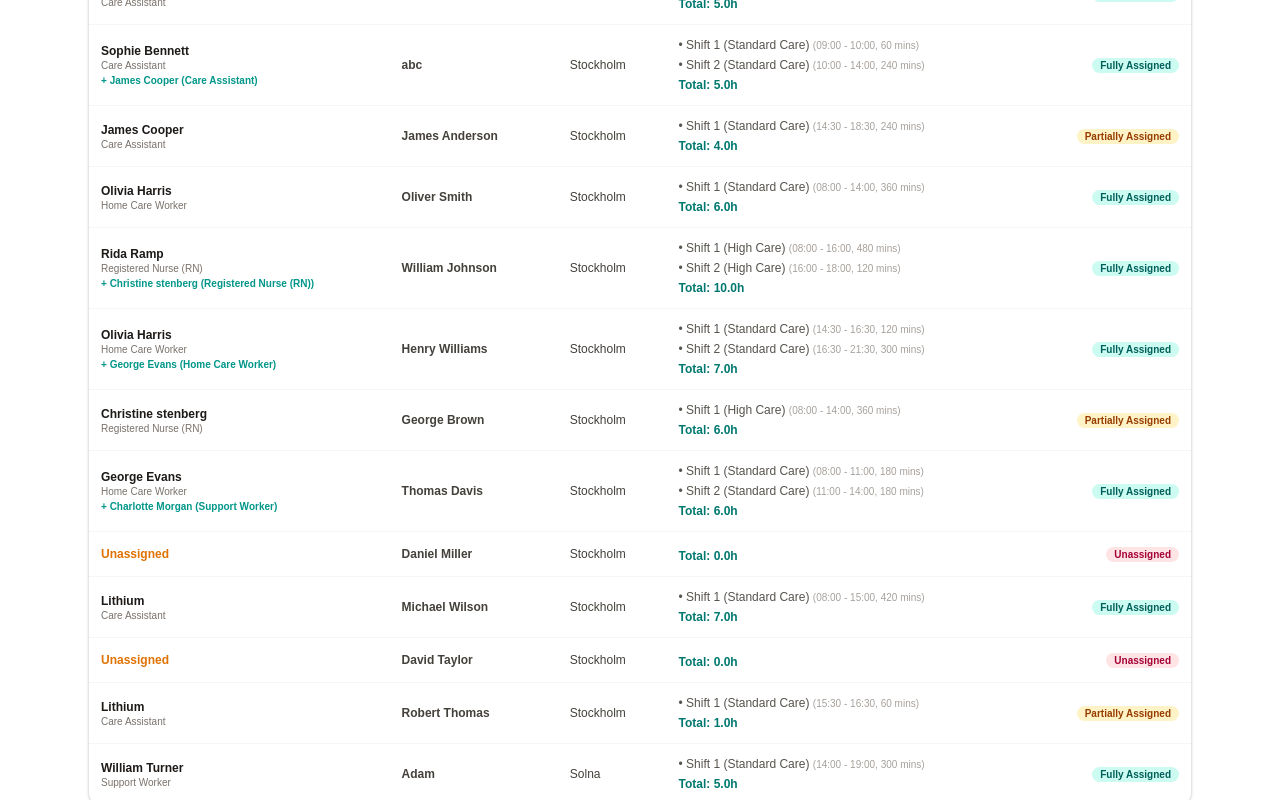
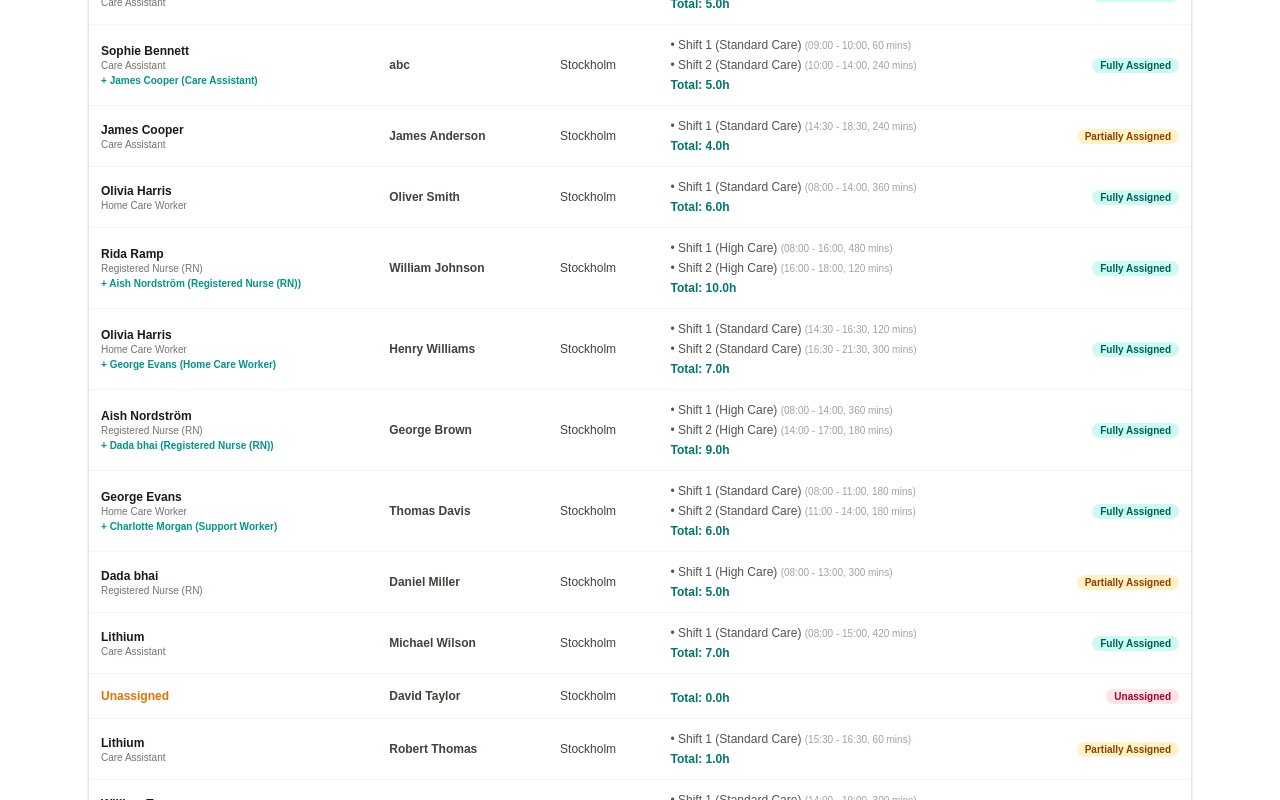
Before and after one commit to ashahsana-sketch/omsorg_dashboard, a Next.js app: page /shifts in a window 1280 px wide. Shown: the part 504-1304 px from the top of the page. Built offline with nearby package versions, Linux system fonts and the light colour scheme.

Commit message:
Ready for deployment

```diff
--- a/app/page.tsx
+++ b/app/page.tsx
@@ -1,5 +1,5 @@
 import Header from "./Components/Header/Header";
-import Footer from "./Components/footer/footer";
+import Footer from "./Components/Footer/footer";
 import EmployeeModal from "./employees/EmployerModal";
 import EmployeeManagerForm from "./employees/EmployeeManagerForm";
 import ClientManagerForm from "./clients/ClientManagerForm";
--- a/data/employees.json
+++ b/data/employees.json
@@ -128,10 +128,30 @@
     "shiftEnd": null
   },
   {
-    "id": "EMP-1016",
-    "name": "Christine stenberg",
+    "id": "EMP-1017",
+    "name": "Annie",
     "role": "Registered Nurse (RN)",
-    "maxHours": 40,
+    "maxHours": 6,
+    "location": "Stockholm",
+    "isFixedTime": true,
+    "shiftStart": "09:00",
+    "shiftEnd": "15:00"
+  },
+  {
+    "id": "EMP-1018",
+    "name": "Aish Nordström",
+    "role": "Registered Nurse (RN)",
+    "maxHours": 15,
+    "location": "Stockholm",
+    "isFixedTime": false,
+    "shiftStart": null,
+    "shiftEnd": null
+  },
+  {
+    "id": "EMP-1019",
+    "name": "Dada bhai",
+    "role": "Registered Nurse (RN)",
+    "maxHours": 20,
     "location": "Stockholm",
     "isFixedTime": false,
     "shiftStart": null,
```
